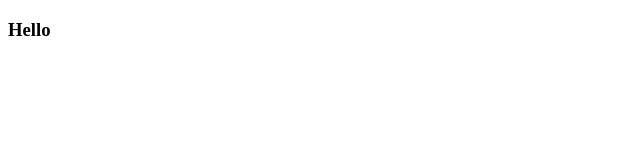
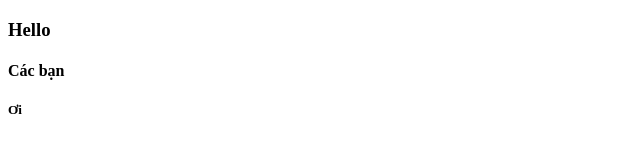
Before and after one commit to tronglenhan/test_git_reset, a plain HTML site: page index.html in a window 1280 px wide. Shown: the full height of the page, 0-640 px from the left. Drawn offline with Linux system fonts and the light colour scheme.

Commit message:
Add index.html2

```diff
--- a/index.html
+++ b/index.html
@@ -3,10 +3,12 @@
 <head>
     <meta charset="UTF-8">
     <meta http-equiv="X-UA-Compatible" content="IE=edge">
-    <meta name="viewport" content="width=device-width, initial-scale=1.0">
+    <meta name="viewport" content="width=>, initial-scale=1.0">
     <title>Document</title>
 </head>
 <body>
     <h3>Hello</h3>
+    <h4>Các bạn</h4>
+    <h5>Ơi</h5>
 </body>
 </html>
```
